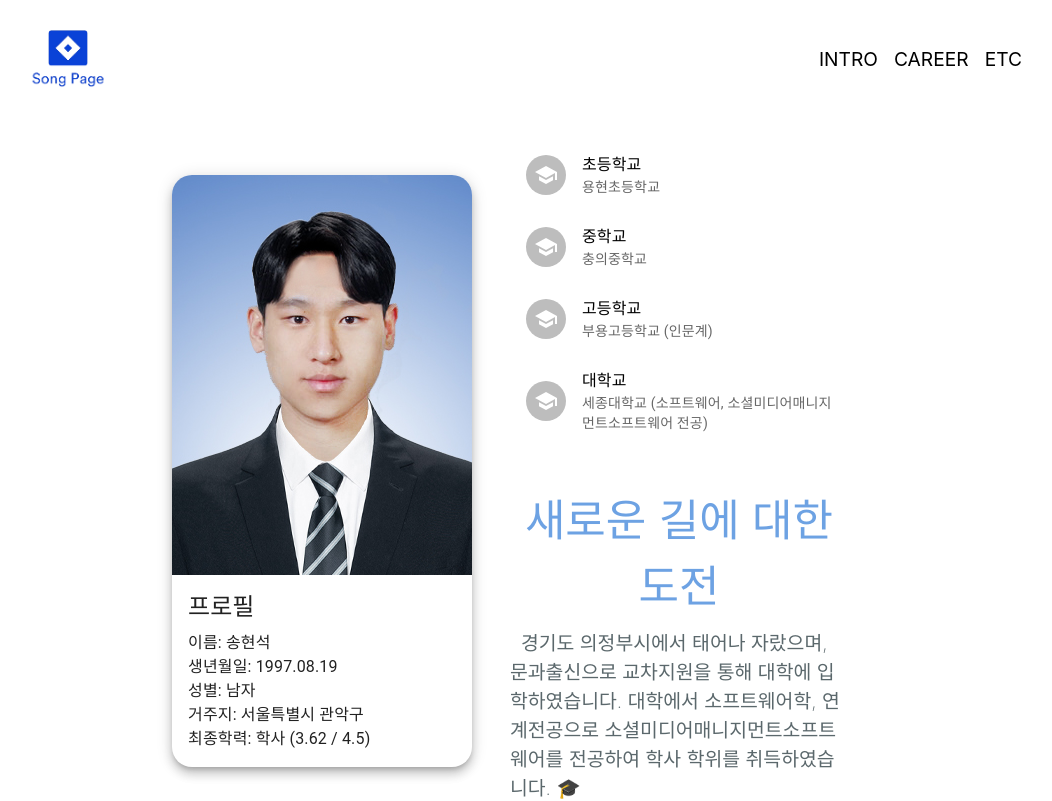
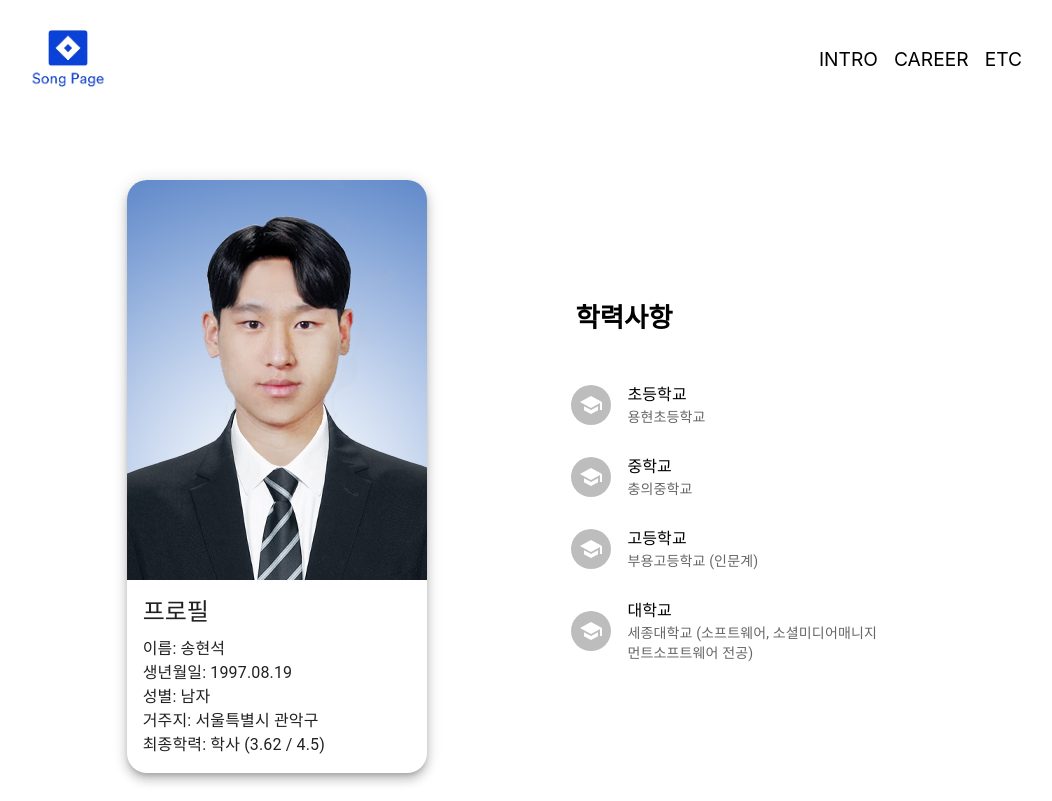
Before and after one commit to hyundol97/song-page, a React (Create React App) app: page /intro in a window 1280 px wide. Shown: the top 801 px of the page, without its empty margins (130-1182 px from the left). Built offline with nearby package versions, Linux system fonts and the light colour scheme.

Commit message:
feat: change layout css on intro page

```diff
--- a/src/Pages/Home.tsx
+++ b/src/Pages/Home.tsx
@@ -32,7 +32,7 @@ const Home = () => {
         </div>
       </div>
       <div className="home-sub">
-        <Lottie loop animationData={richIsJson} play style={{ width: '50%', height: '50%' }} />
+        <Lottie loop animationData={richIsJson} play style={{ width: '50%', height: '50%', marginBottom: '30px' }} />
         <div>
           <p className="intro-black">
             &nbsp; 세상에 부유한 사람들은 많습니다. 하지만, 여기서 의미하는 부유함은 재력에 대한 부유함을 의미합니다.
--- a/src/Pages/Intro.tsx
+++ b/src/Pages/Intro.tsx
@@ -20,7 +20,7 @@ const Intro = () => {
   return (
     <div className="intro-wrapper">
       <div className="intro-main">
-        <Card sx={{ borderRadius: 5, boxShadow: 7 }}>
+        <Card sx={{ borderRadius: 5, boxShadow: 7, maxWidth: '300px' }}>
           <CardActionArea>
             <CardMedia component="img" image={identify} alt="green iguana" />
             <CardContent>
@@ -37,9 +37,10 @@ const Intro = () => {
             </CardContent>
           </CardActionArea>
         </Card>
-      </div>
-      <div className="intro-main">
-        <List sx={{ width: '100%', bgcolor: 'background.paper' }}>
+
+        <div>
+          <List sx={{ bgcolor: 'background.paper' }}>
+            <h2>학력사항</h2>
             <ListItem>
               <ListItemAvatar>
                 <Avatar>
@@ -72,15 +73,16 @@ const Intro = () => {
               </ListItemAvatar>
               <ListItemText primary="대학교" secondary="세종대학교 (소프트웨어, 소셜미디어매니지먼트소프트웨어 전공)" />
             </ListItem>
+          </List>
+        </div>
+      </div>
 
       <div className="summary">
         <h2>새로운 길에 대한 도전</h2>
         <p>
           &nbsp; 경기도 의정부시에서 태어나 자랐으며, 문과출신으로 교차지원을 통해 대학에 입학하였습니다. 대학에서
-              소프트웨어학, 연계전공으로 소셜미디어매니지먼트소프트웨어를 전공하여 학사 학위를 취득하였습니다. 🎓
+          주전공으로 소프트웨어학, 연계전공으로 소셜미디어매니지먼트소프트웨어를 전공하여 학사 학위를 취득하였습니다. 🎓
         </p>
-          </div>
-        </List>
       </div>
     </div>
   );
--- a/src/Styles/Page/intro.scss
+++ b/src/Styles/Page/intro.scss
@@ -1,32 +1,40 @@
 .intro-wrapper {
   margin: 2vw 0 2vw 0;
+}
+
+.intro-main {
+  align-items: center;
+  justify-content: space-evenly;
   display: flex;
-  justify-content: center;
   flex-direction: row;
+  margin: 75px 0 150px 0;
 
   > * {
     flex: 0.33;
   }
-}
-
-.intro-main {
-  align-items: center;
-  justify-content: flex-start;
-  display: flex;
-  flex-direction: row;
-  margin-bottom: 30px;
 
   div {
     display: block;
     font-size: 1.1em;
     line-height: 1.5;
   }
+  h2 {
+    padding: 0 0 10px 20px;
+  }
   p {
     margin: 0 auto; // 브라우저 원인으로 margin 값 발생하여 별도 처리
   }
 
+  .MuiAvatar-root {
+    display: grid;
+  }
+}
+
 .summary {
   color: #5b686c;
+  width: 70%;
+  margin: 0 auto;
+
   h2 {
     text-align: center;
     margin: 40px 0 10px 0;
@@ -37,10 +45,6 @@
   p {
     font-size: 1.1em;
     font-weight: 200;
-    }
-  }
-  .MuiAvatar-root {
-    display: grid;
   }
 }
 
```
Lines whose indentation alone changed are shown as unchanged.
